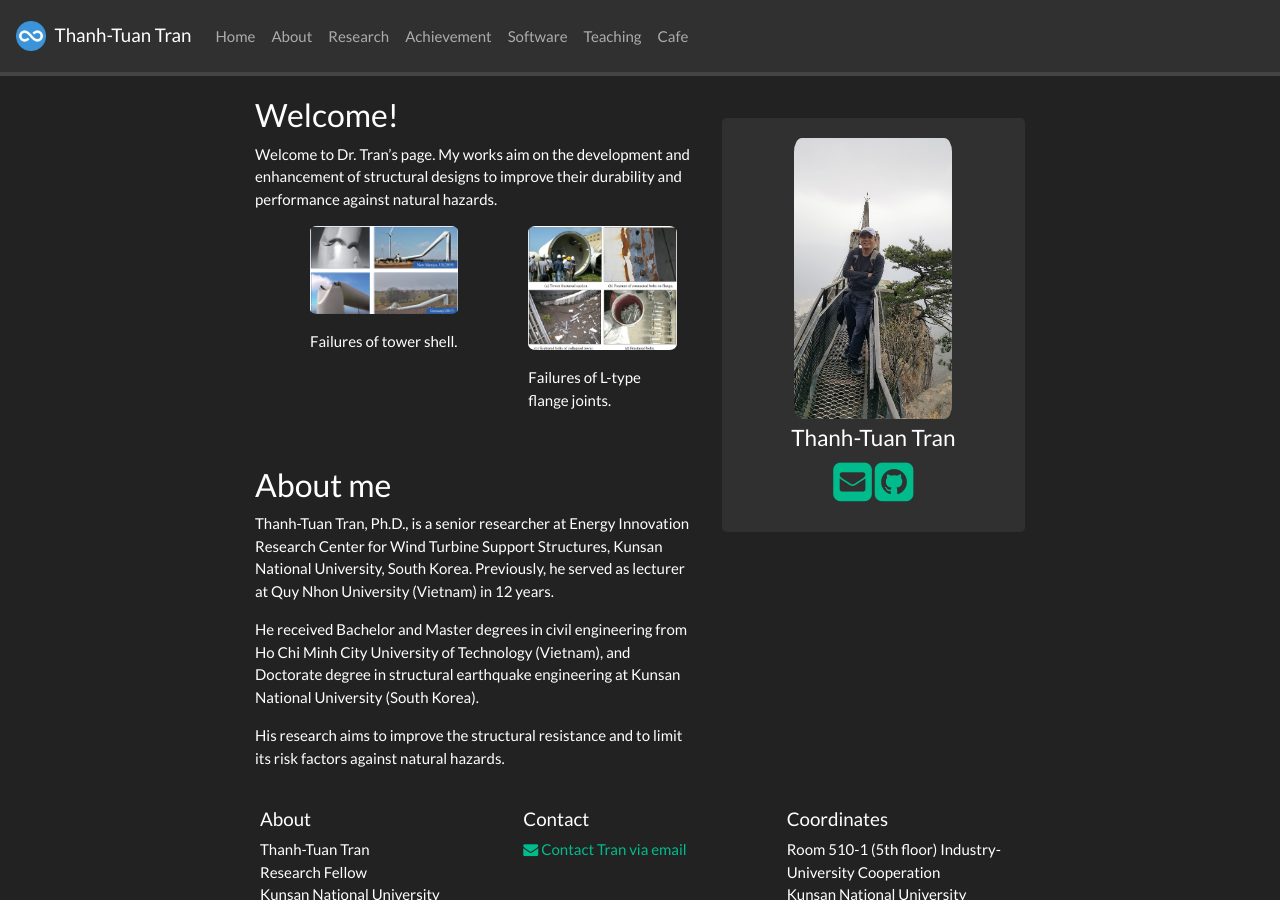
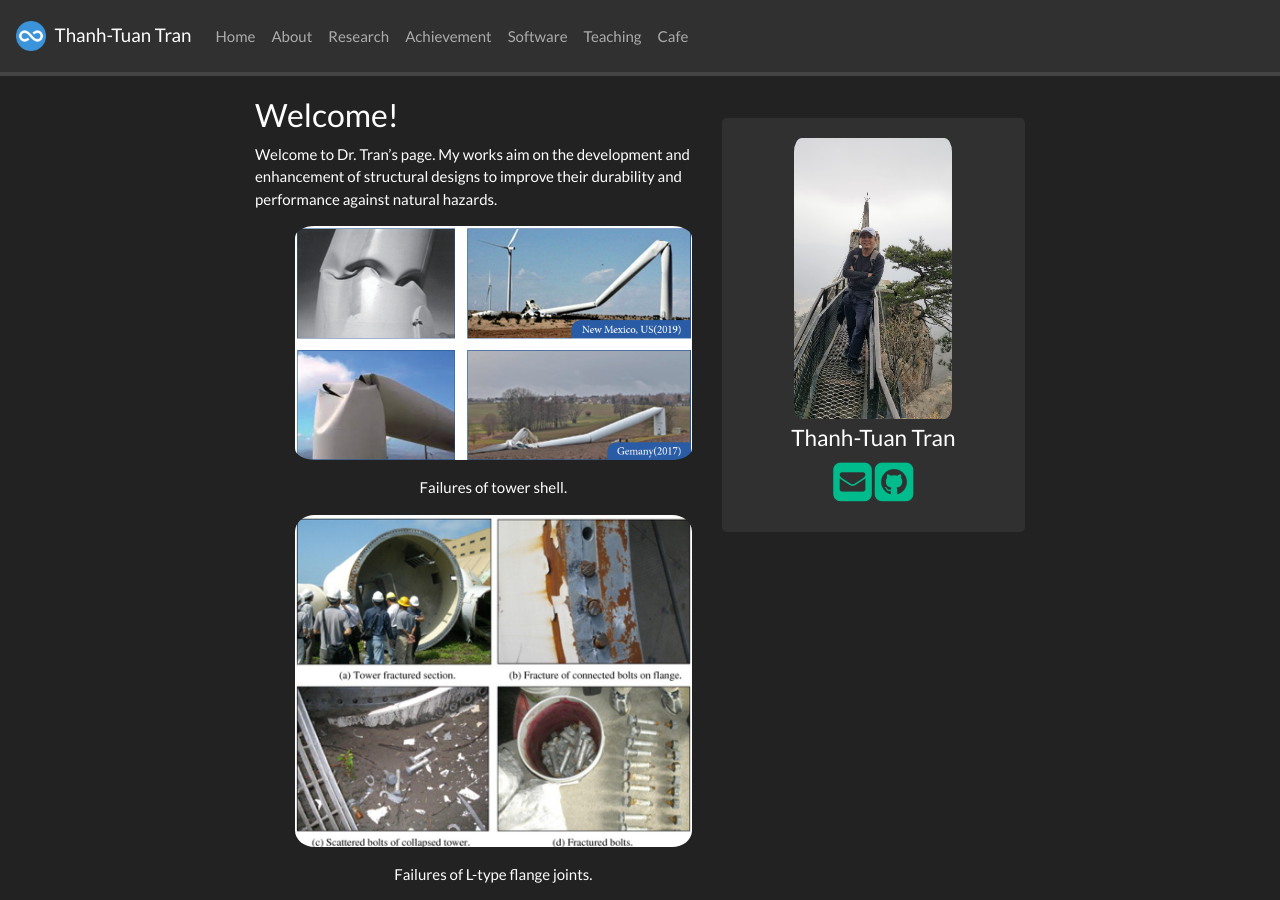
Before and after one commit to 3tbk/3tbk, a Jekyll site: the page built from _pages/home.md, in a window 1280 px wide and 900 px high. Built offline with Jekyll 4.4.1, drawn with Linux system fonts in a browser that asks for light colours; nearby versions of some CDN libraries; a style sheet for code colours, icons or effects is not loaded.

Commit message:
Update home.md

```diff
--- a/_pages/home.md
+++ b/_pages/home.md
@@ -12,23 +12,19 @@ My works aim on the development and enhancement of structural designs to improve
 
 <div class="container">
 <div class="row">
-
-  <div class="col-md-6 col-sm-12" style="background-color:transparent">
+<center>
    <ul>
      <p><img src="{{ site.url }}{{ site.baseurl }}/images/failure-tower.png" width="100%"/></p>
      Failures of tower shell.
    </ul>
-  </div>
 
-  <div class="col-md-6 col-sm-12" style="background-color:transparent">
    <ul>
      <p><img src="{{ site.url }}{{ site.baseurl }}/images/failure-flange joint.png" width="100%"/></p>
      Failures of L-type flange joints.
    </ul>
-  </div>
 
 
-
+</center>
 </div>
 </div>
 <br/>
```
